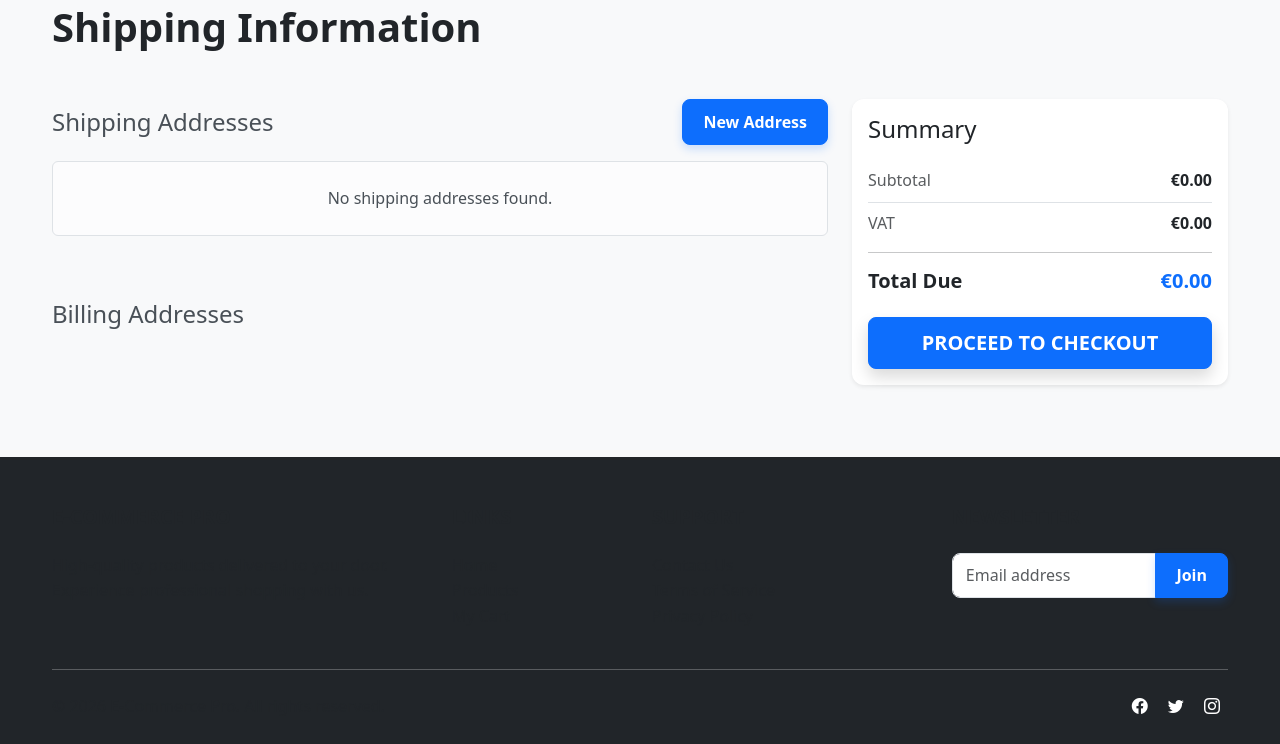
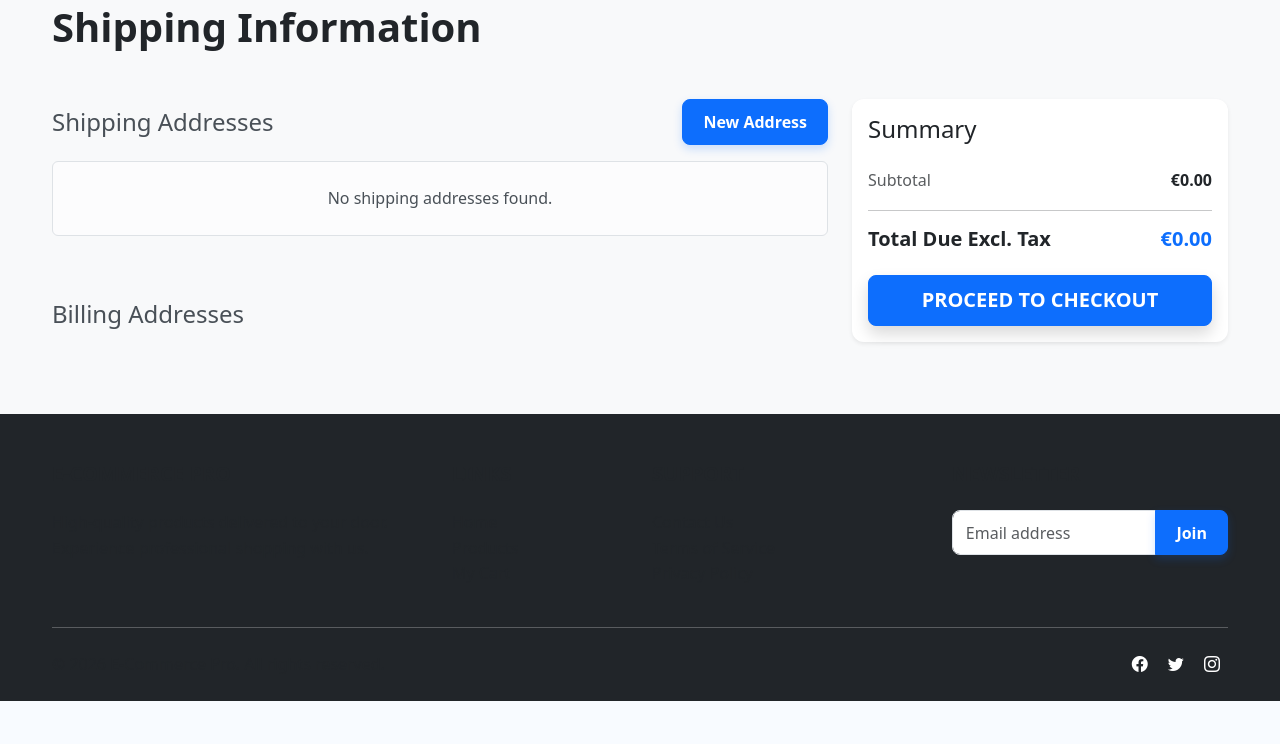
Before and after one commit to sammycrem/e-commerce-c, a Flask app: page /checkout/shipping-address in a window 1280 px wide. Shown: the part 245-989 px from the top of the page. After the commit the page ends 946 px from the top, so only its background shows below. Run offline with Flask 3, Linux system fonts and the light colour scheme; the visitor is signed in with stand-in values (Sample User, id 1); data comes from the database, SQL or seed files in the repository; data that the repository does not hold is empty; parts of the project's set-up code (start-up, migrations or seed data) failed here and were passed over.

Commit message:
Remove VAT and rename Total Due to Total Due Excl. Tax in Step 1 and 2
This commit implements the following changes:
1. In My Cart (Step 1): Removed VAT from the summary and changed "Total Due" to "Total Due Excl. Tax". Updated the calculation in cart.js to reflect this.
2. In Shipping Address (Step 2): Removed VAT from the summary and changed "Total Due" to "Total Due Excl. Tax". Updated the template to use subtotal after discount as the total.

Co-authored-by: sammycrem <256570095+sammycrem@users.noreply.github.com>

```diff
--- a/app/static/js/cart.js
+++ b/app/static/js/cart.js
@@ -179,11 +179,12 @@ document.addEventListener('DOMContentLoaded', () => {
       if (discountEl) discountEl.textContent = formatPrice(data.discount_cents || 0);
 
       // Cart page displays only item VAT and total without shipping
+      // VAT is now removed from display, and Total Due is now Total Due Excl. Tax
       const itemVat = data.item_vat_cents || 0;
       if (vatEl) vatEl.textContent = formatPrice(itemVat);
 
       const subtotalAfterDiscount = (data.subtotal_cents || 0) - (data.discount_cents || 0);
-      const totalDueWithoutShipping = subtotalAfterDiscount + itemVat;
+      const totalDueWithoutShipping = subtotalAfterDiscount;
       if (totalEl) totalEl.textContent = formatPrice(totalDueWithoutShipping);
 
     } catch (err) {
--- a/app/templates/shipping_address.html
+++ b/app/templates/shipping_address.html
@@ -101,14 +101,10 @@
                         <span class="">Discount</span>
                         <span id="summary-discount" class="fw-bold">-€{{ "%.2f"|format(cart_summary.discount_cents / 100) }}</span>
                     </div>
-                    <div class="d-flex justify-content-between mb-2 border-top pt-2 mt-2">
-                        <span class="text-muted">VAT</span>
-                        <span id="summary-vat" class="fw-bold">€{{ "%.2f"|format(cart_summary.vat_cents / 100) }}</span>
-                    </div>
                     <hr>
                     <div class="d-flex justify-content-between mb-4">
-                        <span class="h5 mb-0 fw-bold">Total Due</span>
-                        <span id="summary-total" class="h5 mb-0 fw-bold text-primary">€{{ "%.2f"|format(cart_summary.total_cents / 100) }}</span>
+                        <span class="h5 mb-0 fw-bold">Total Due Excl. Tax</span>
+                        <span id="summary-total" class="h5 mb-0 fw-bold text-primary">€{{ "%.2f"|format(cart_summary.subtotal_after_discount_cents / 100) }}</span>
                     </div>
                     <a href="{{ url_for('checkout_bp.shipping_methods') }}" class="btn btn-primary btn-lg w-100 fw-bold shadow">PROCEED TO CHECKOUT</a>
                 </div>
```
Also changed, not shown: app/templates/cart.html (+1 -6 lines).
